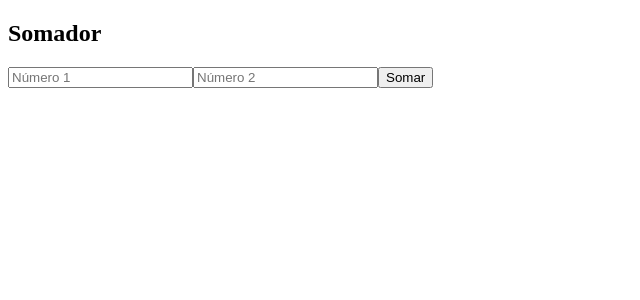
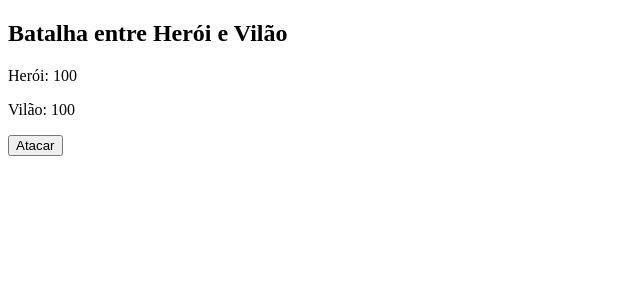
Before and after one commit to hygorrasec/curso_react, a React (Vite) app: page / in a window 1280 px wide. Shown: the top 300 px of the page, without its empty margins (0-640 px from the left). Built offline with nearby package versions, Linux system fonts and the light colour scheme.

Commit message:
Exercício prático sobre teste de interação entre componentes.

```diff
--- a/src/App.tsx
+++ b/src/App.tsx
@@ -1,7 +1,7 @@
-import Somador from "./components/Somador"
+import Batalha from "./components/Batalha"
 
 function App() {
-  return <Somador />
+  return <Batalha />
 }
 
 export default App
--- /dev/null
+++ b/src/components/Batalha.tsx
@@ -0,0 +1,33 @@
+import { useState } from "react";
+
+export default function Batalha() {
+    const [heroi, setHeroi] = useState({ nome: "Herói", vida: 100 });
+    const [vilao, setVilao] = useState({ nome: "Vilão", vida: 100 });
+
+    const atacar = () => {
+        const dano = 30;
+        setVilao((dados) => ({
+            ...dados,  // ("..." spread operator) espalha (ou copia) todas as chaves e valores do objeto atual
+            vida: Math.max(0, dados.vida - dano)  // Agora podemos sobrescrever qualquer chave que quiser no mesmo objeto
+        }));
+        // Sem usar o spread operator, teriamos que copiar todas as chaves.
+        // setVilao((dados) => {
+        //     return {
+        //         nome: dados.nome,
+        //         vida: Math.max(0, dados.vida - dano)
+        //     };
+        // });
+    };
+
+    return (
+        <div>
+            <h2>Batalha entre {heroi.nome} e {vilao.nome}</h2>
+            <p>{heroi.nome}: {heroi.vida}</p>
+            <p>{vilao.nome}: {vilao.vida}</p>
+
+            <button onClick={atacar}>Atacar</button>
+
+            {vilao.vida <= 0 && <p>{heroi.nome} venceu!</p>}
+        </div>
+    );
+}
```
Also changed, not shown: 1 other file (tests, documents, lock files or other folders).
